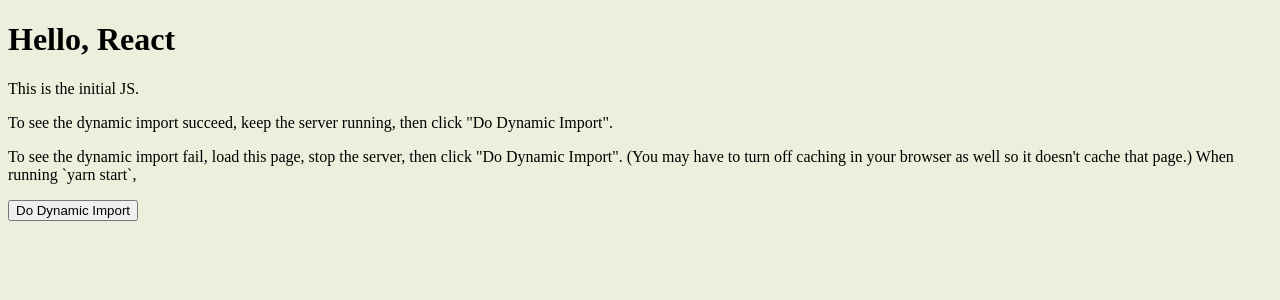
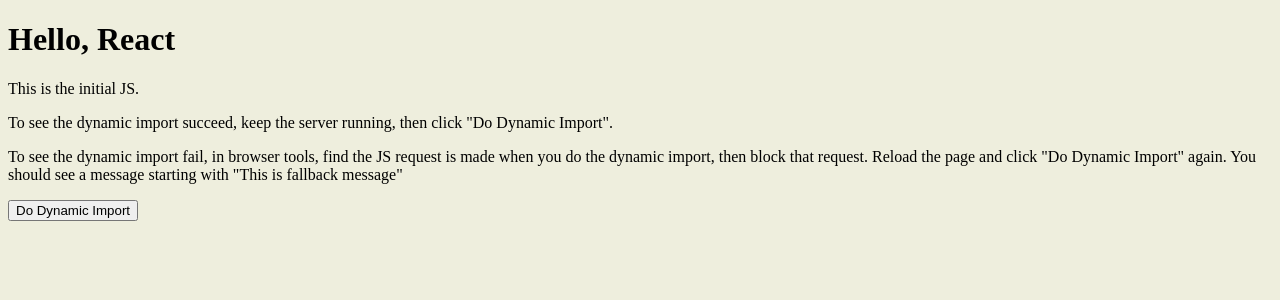
Before and after one commit to CodingItWrong/dynamic-import-error-boundaries, a React app: page / in a window 1280 px wide. Shown: the top 300 px of the page. Built offline with nearby package versions, Linux system fonts and the light colour scheme.

Commit message:
Update instructions

```diff
--- a/src/App.js
+++ b/src/App.js
@@ -19,10 +19,10 @@ export default function App() {
         "Do Dynamic Import".
       </p>
       <p>
-        To see the dynamic import fail, load this page, stop the server, then
-        click "Do Dynamic Import". (You may have to turn off caching in your
-        browser as well so it doesn't cache that page.) When running `yarn
-        start`,
+        To see the dynamic import fail, in browser tools, find the JS request is
+        made when you do the dynamic import, then block that request. Reload the
+        page and click "Do Dynamic Import" again. You should see a message
+        starting with "This is fallback message"
       </p>
       {showFailure ? (
         <ErrorBoundary
```
